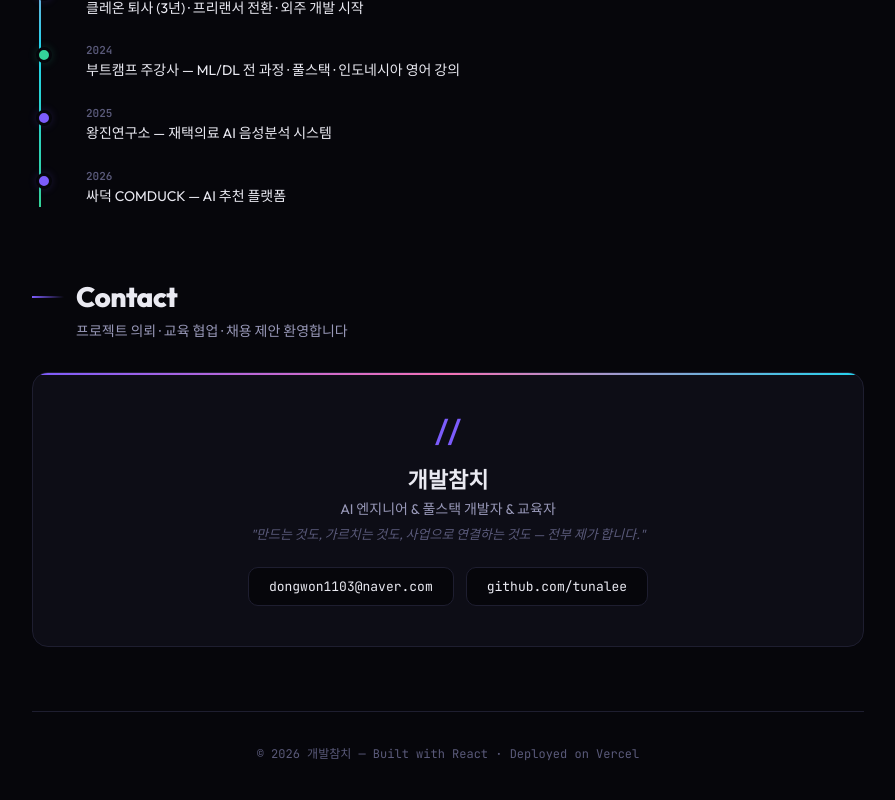
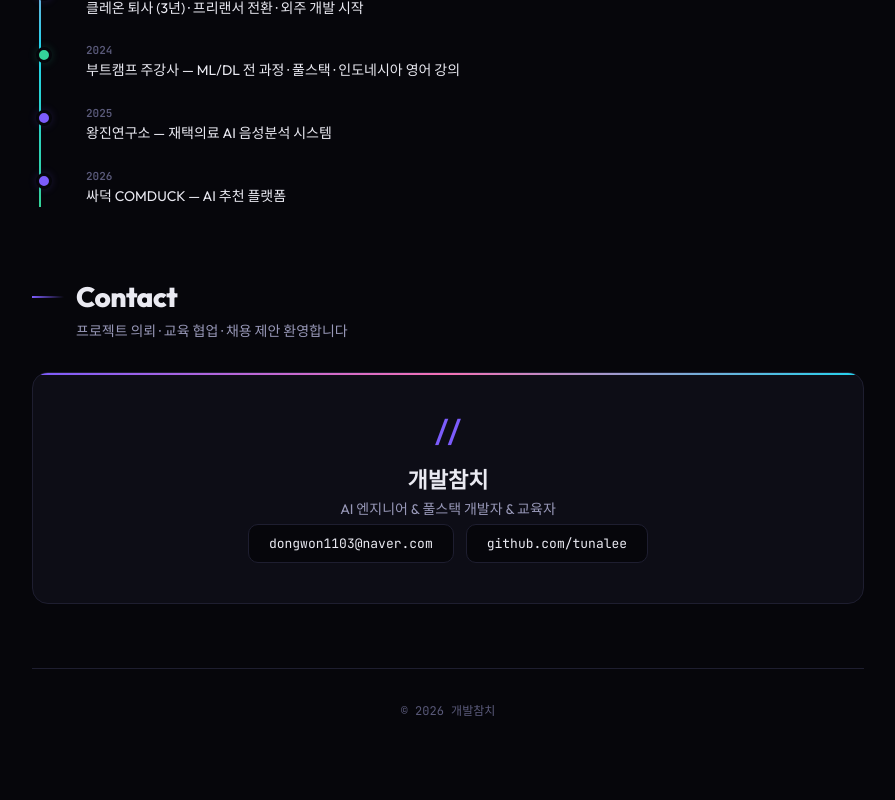
Before and after one commit to TunaLee/Tuna-Portfolio, a React (Vite) app: page / in a window 1280 px wide. Shown: the part 2533-3333 px from the top of the page, without its empty margins (192-1087 px from the left). After the commit the page ends 3300 px from the top, so only its background shows below. Built offline with nearby package versions, Linux system fonts and the light colour scheme.

Commit message:
feat: 문구 수정

```diff
--- a/src/App.jsx
+++ b/src/App.jsx
@@ -487,9 +487,6 @@ export default function Portfolio() {
             <div style={{ fontSize: 28, fontWeight: 900, marginBottom: 12, color: P.ac, fontFamily: "'JetBrains Mono', monospace" }}>//</div>
             <h3 style={{ fontSize: 22, fontWeight: 800, margin: "0 0 4px" }}>개발참치</h3>
             <p style={{ color: P.t2, margin: "0 0 6px", fontSize: 14 }}>AI 엔지니어 & 풀스택 개발자 & 교육자</p>
-            <p style={{ color: P.t3, margin: "0 0 24px", fontSize: 13, fontStyle: "italic" }}>
-              "만드는 것도, 가르치는 것도, 사업으로 연결하는 것도 — 전부 제가 합니다."
-            </p>
             <div style={{ display: "flex", justifyContent: "center", gap: 12, flexWrap: "wrap" }}>
               {CONTACTS.map(c => (
                 <a key={c.label} href={c.href} target="_blank" rel="noopener noreferrer" style={{
@@ -508,7 +505,7 @@ export default function Portfolio() {
         {/* ── FOOTER ── */}
         <footer style={{ textAlign: "center", padding: "32px 0 48px", borderTop: `1px solid ${P.bd}` }}>
           <p style={{ fontSize: 12, color: P.t3, fontFamily: "'JetBrains Mono', monospace" }}>
-            © 2026 개발참치 — Built with React · Deployed on Vercel
+            © 2026 개발참치
           </p>
         </footer>
       </div>
```
